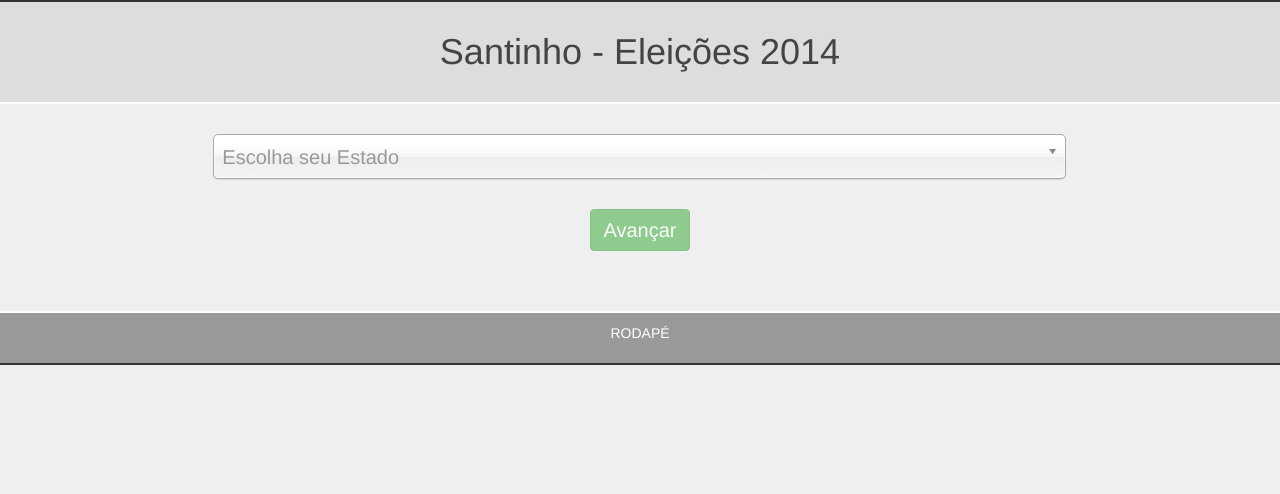
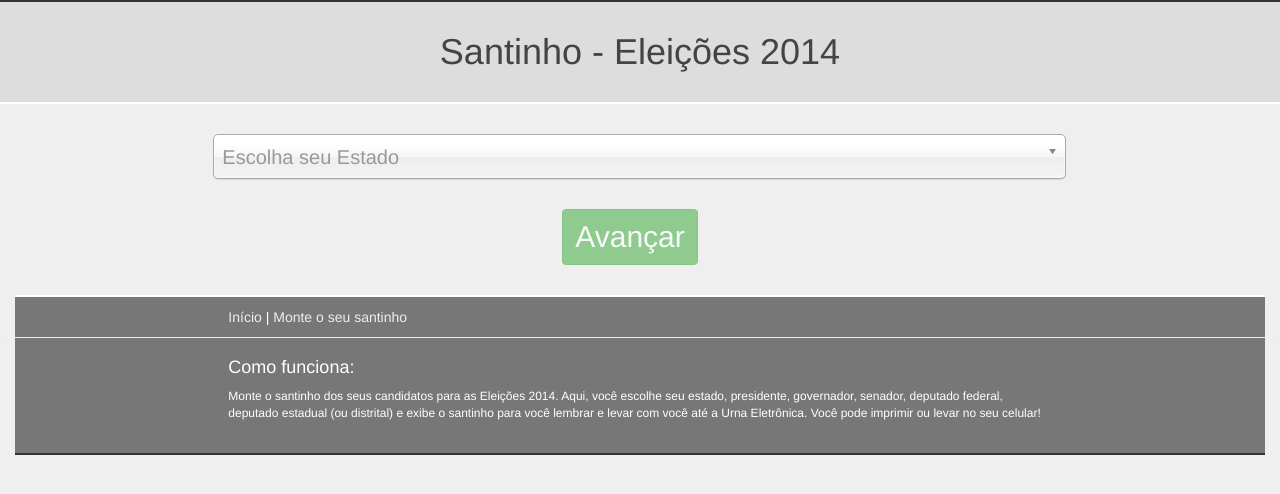
Before and after one commit to Maethorin/eleicoes, a Django app: page /estados in a window 1280 px wide. Shown: the top 494 px of the page. Run offline with Django 3.2, Linux system fonts and the light colour scheme; some libraries are stand-ins or nearby versions.

Commit message:
Novo layout do Pacote

```diff
--- a/santinho/static/css/base.css
+++ b/santinho/static/css/base.css
@@ -22,7 +22,7 @@
 }
 
 .rodape {
-    background-color: #999;
+    background-color: #777;
     color: #FFF;
     border-top: 2px solid #FFF;
     border-bottom: 2px solid #333;
@@ -30,10 +30,22 @@
     margin-top: 30px;
 }
 
-.row {
-    margin-bottom: 30px;
+.rodape a {
+    color: #EEE;
 }
 
-.avancar {
-    font-size: 20px;
+.rodape p {
+    font-size: 12px;
 }
+
+.rodape .links {
+    border-bottom: 1px solid #EEE;
+    margin-bottom: 10px;
+    padding-bottom: 10px;
+}
+
+.btn {
+    margin-top: 30px;
+    margin-right: 20px;
+    font-size: 30px;
+}
--- a/santinho/templates/base.html
+++ b/santinho/templates/base.html
@@ -1,5 +1,10 @@
-<html>
+<html lang="pt_BR">
     <head>
+        <meta name="keywords" content="eleições,eleicoes 2014,presidente,governador,senador,deputado federal,deputado estadual,deputado distrital,urna,urna eletrônica,santinho,lembrete,macete,lembrar,candidatos,imprimir"/>
+        <meta name="description" content="Monte o santinho dos seus candidatos para as Eleições 2014. Aqui, você escolhe seu estado, presidente, governador, senador, deputado federal, deputado estadual (ou distrital) e exibe o santinho para você lembrar e levar com você até a Urna Eletrônica. Você pode imprimir ou levar no seu celular!"/>
+        <meta charset="utf-8">
+        <meta http-equiv="X-UA-Compatible" content="IE=edge">
+        <meta name="viewport" content="width=device-width, initial-scale=1">
         <link rel="stylesheet" href="/static/css/bootstrap.min.css">
         <link rel="stylesheet" href="/static/css/chosen.css">
         <link rel="stylesheet" href="/static/css/base.css">
@@ -21,8 +26,22 @@
             </div>
             <div class="col-sm-2"></div>
         </div>
-        <div class="row text-center rodape">
-            RODAPÉ
+        <div class="rodape">
+            <div class="row links">
+                <div class="col-sm-2"></div>
+                <div class="col-sm-8">
+                    <a href="{% url 'home' %}">Início</a> | <a href="{% url 'estados' %}">Monte o seu santinho</a>
+                </div>
+                <div class="col-sm-2"></div>
+            </div>
+            <div class="row">
+                <div class="col-sm-2"></div>
+                <div class="col-sm-8">
+                    <h4>Como funciona:</h4>
+                    <p>Monte o santinho dos seus candidatos para as Eleições 2014. Aqui, você escolhe seu estado, presidente, governador, senador, deputado federal, deputado estadual (ou distrital) e exibe o santinho para você lembrar e levar com você até a Urna Eletrônica. Você pode imprimir ou levar no seu celular!</p>
+                </div>
+                <div class="col-sm-2"></div>
+            </div>
         </div>
     </div>
         <script type="text/javascript" src="/static/js/jquery.js"></script>
```
Also changed, not shown: santinho/static/css/santinho.css (+71 -53 lines).
